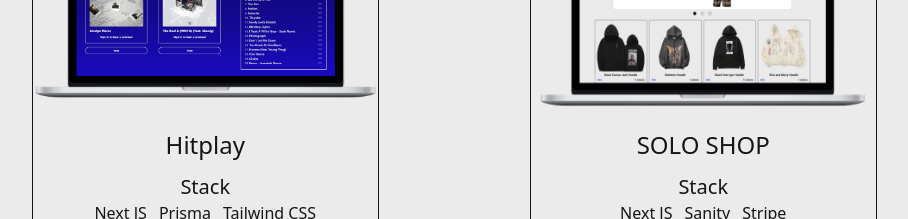
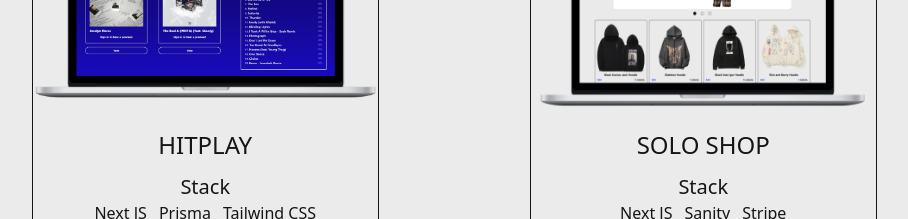
Before and after one commit to mathiaschevez/portfolio, a Next.js app: page / in a window 1280 px wide. Shown: the part 1060-1279 px from the top of the page, without its empty margins (128-1036 px from the left). Built offline with nearby package versions, Linux system fonts and the light colour scheme.

Commit message:
changed name to capitals

```diff
--- a/constants/projects.js
+++ b/constants/projects.js
@@ -1,6 +1,6 @@
 export const projects = [
   {
-    title: 'Hitplay',
+    title: 'HITPLAY',
     description: "Hitplay is an app that allows users to vote between two tracks from Spotify's 'Top 100 Most Streamed' playlist. It also allows users to listen to a preview of each track.",
     image: '/images/hitplaymockup.png',
     tags: ['Next JS', 'Prisma', 'Tailwind CSS'],
```
